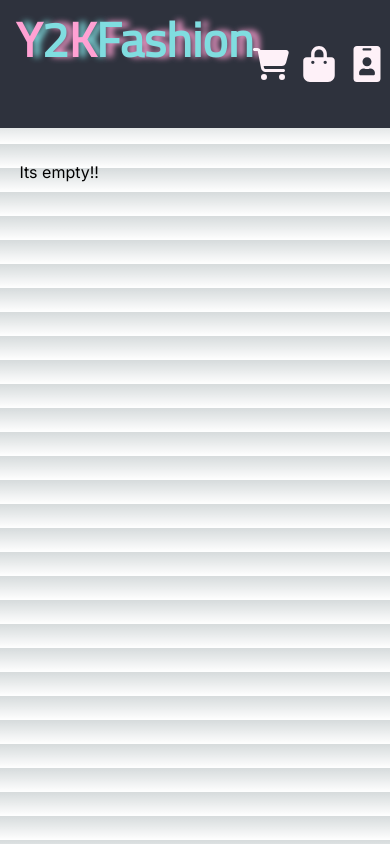
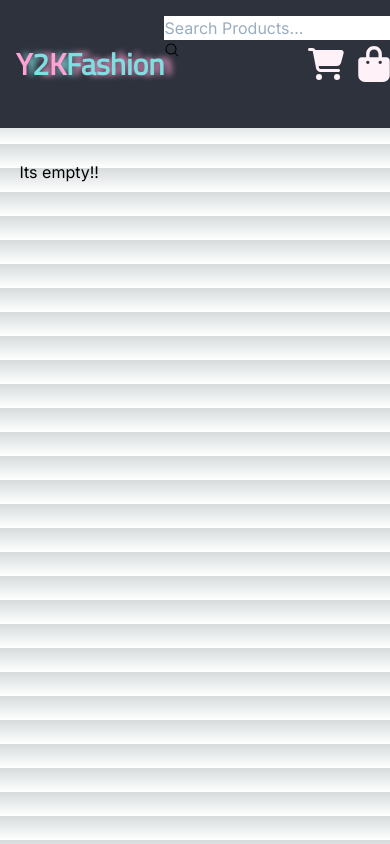
Before and after one commit to MarcosRamirezCarri/Y2KshopRemake, a Next.js app in the folder y2kclient/: page /cart in a window 390 px wide. Built offline with nearby package versions, Linux system fonts and the light colour scheme.

Commit message:
Searchbar realizada falta pulir

```diff
--- a/y2kclient/src/app/[locale]/Components/NavBar/Buttons/Buttons.tsx
+++ b/y2kclient/src/app/[locale]/Components/NavBar/Buttons/Buttons.tsx
@@ -11,36 +11,39 @@ const ButtonsNavBar = () => {
 
   return (
     <div className="gap-3 lg:gap-[5rem] flex flex-row">
-      <Link className="flex flex-col items-center justify-center"
+      <Link
+        className="flex flex-col items-center justify-center"
         onMouseLeave={() => setStateButton("none")}
         onMouseEnter={() => setStateButton("cart")}
         href={{ pathname: "/cart" }}
       >
-        <button className="flex flex-col items-center justify-center font-titilium text-4xl lg:text-5xl text-pink-50 font-normal">
+        <button className="flex flex-col items-center justify-center font-titilium text-4xl lg:text-5xl text-pink-50 font-normal transition-all duration-300 hover:scale-105">
           <FaCartShopping />
         </button>
         {stateButton === "cart" ? (
           <span className={style.scaleBottom}>Cart</span>
         ) : null}
       </Link>
-      <Link className="flex flex-col items-center justify-center"
+      <Link
+        className="flex flex-col items-center justify-center"
         onMouseEnter={() => setStateButton("product")}
         onMouseLeave={() => setStateButton("none")}
         href={{ pathname: "/products" }}
       >
-        <button className="flex flex-col font-titilium text-4xl lg:text-5xl text-pink-50 font-normal">
+        <button className="flex flex-col font-titilium text-4xl lg:text-5xl text-pink-50 font-normal transition-all duration-300 hover:scale-105">
           <FaBagShopping />
         </button>
         {stateButton === "product" ? (
           <span className={style.scaleBottom}>Buy</span>
         ) : null}
       </Link>
-      <Link className="flex flex-col items-center justify-center"
+      <Link
+        className="flex flex-col items-center justify-center"
         onMouseEnter={() => setStateButton("account")}
         onMouseLeave={() => setStateButton("none")}
         href={{ pathname: "/" }}
       >
-        <button className=" flex flex-col font-titilium text-4xl lg:text-5xl text-pink-50 font-normal">
+        <button className=" flex flex-col font-titilium text-4xl lg:text-5xl text-pink-50 font-normal transition-all duration-300 hover:scale-105">
           <FaIdBadge />
         </button>
         {stateButton === "account" ? (
--- a/y2kclient/src/app/[locale]/Components/NavBar/NavBar.tsx
+++ b/y2kclient/src/app/[locale]/Components/NavBar/NavBar.tsx
@@ -1,23 +1,32 @@
 import style from "./NavBar.module.css";
 import Link from "next/link";
 import ButtonsNavBar from "./Buttons/Buttons";
-
-
+import SearchBar from "./SearchBar/SearchBar";
 
 export default function Navbar() {
   return (
     <div className="flex flex-row w-full p-4 lg:p-10 h-32 bg-gray-950 fixed justify-between z-[100]">
-      <Link href={{ pathname: "/" }}>
+      <Link
+        className="flex flex-col items-center justify-center"
+        href={{ pathname: "/" }}
+      >
         <div className="flex flex-row">
-          <p className="font-titilium text-5xl font-bold text-pink-300 [text-shadow:_7px_0px_6px_#80dde0;] ">Y</p>
-          <p className="font-titilium text-5xl font-bold text-blue-300 [text-shadow:_7px_0px_6px_#ffa1d3;]" >2</p>
-          <p className="font-titilium text-5xl font-bold text-pink-300 [text-shadow:_7px_0px_6px_#80dde0;]">K</p>
-          <p className="font-titilium text-5xl font-bold text-blue-300 [text-shadow:_7px_0px_6px_#ffa1d3;]">Fashion</p>
-
-
+          <p className="font-titilium text-3xl lg:text-5xl font-bold text-pink-300 [text-shadow:_7px_0px_6px_#80dde0;] ">
+            Y
+          </p>
+          <p className="font-titilium text-3xl lg:text-5xl font-bold text-blue-300 [text-shadow:_7px_0px_6px_#ffa1d3;]">
+            2
+          </p>
+          <p className="font-titilium text-3xl lg:text-5xl font-bold text-pink-300 [text-shadow:_7px_0px_6px_#80dde0;]">
+            K
+          </p>
+          <p className="font-titilium text-3xl lg:text-5xl font-bold text-blue-300 [text-shadow:_7px_0px_6px_#ffa1d3;]">
+            Fashion
+          </p>
         </div>
       </Link>
-      <ButtonsNavBar/>
+      <SearchBar />
+      <ButtonsNavBar />
     </div>
   );
 }
--- a/y2kclient/src/app/[locale]/Components/NavBar/SearchBar/SearchBar.tsx
+++ b/y2kclient/src/app/[locale]/Components/NavBar/SearchBar/SearchBar.tsx
@@ -1,19 +1,62 @@
-'use client'
-import { useState } from "react";
+"use client";
+import { useState, useEffect } from "react";
+import { useAppDispatch, useAppSelector } from "@/lib/hooks/hooks";
 import { HiMagnifyingGlass } from "react-icons/hi2";
+import setSearchBar from "@/lib/actions/SearchBar/searchFunction";
 
-export default function Home() {
-    const [input, setInput] = useState<string>('')
+interface Recomended{
+   title: string
+}
+
+export default function SearchBar() {
+  const [input, setInput] = useState<string>("");
+  const [recommend, SetRecomend] = useState<Recomended[]>([])
+  const dispatch = useAppDispatch();
+  const recomendedSearch = useAppSelector(
+    (state) => state.products.sortProducts
+  );
+
+  const onHandleChange = (e: React.ChangeEvent<HTMLInputElement>) => {
+    const val = e.target.value;
+    setInput(val.toLowerCase());
+  };
+  const filteredProducts = recomendedSearch.filter((product) =>
+    product.title.toLowerCase().includes(input.toLowerCase())
+  );
+  const onSubmitSearch = (e: React.FormEvent<HTMLFormElement>) => {
+    e.preventDefault();
+    dispatch(setSearchBar(filteredProducts));
+    setInput("");
+  };
+  useEffect(() => {
+   if (input.length > 0) {
+     dispatch(setSearchBar(input))
+     SetRecomend(filteredProducts.slice(0, 3));
+   } else {
+      SetRecomend([]);
+   }
+ }, [input]);
 
   return (
     <div className="flex flex-col w-[40%] h-[80%] ">
-   <input type="text"
+      <form onSubmit={onSubmitSearch}>
+        <input
+          type="text"
           placeholder="Search Products..."
-   >
-   </input>
+          value={input}
+          onChange={onHandleChange}
+        ></input>
         <button type="submit">
-<HiMagnifyingGlass/>
+          <HiMagnifyingGlass />
         </button>
+      </form>
+      {recommend.length > 0 ?  recommend.map((a, index) =>
+      <div  key={index}>
+      <p value={a.title} onClick={onHandleChange} >{a.title}</p>
+   </div>
+      ): null
+
+      }
     </div>
   );
 }
--- a/y2kclient/src/app/detail/detailComponents/Firstiew/FirstView.module.css
+++ b/y2kclient/src/app/detail/detailComponents/Firstiew/FirstView.module.css
@@ -14,14 +14,17 @@
 @keyframes downTo{
 0%{
   opacity: 0;
+  transform: translateY(-0.6rem);
 
 }
 50%{
 opacity: 0.5;
+transform: translateY(-0.3rem);
 
 }
 100%{
   opacity: 1;
+  transform: translateY(0rem);
 }
 }
 
--- /dev/null
+++ b/y2kclient/src/lib/actions/SearchBar/searchFunction.ts
@@ -0,0 +1,12 @@
+import { setSearch } from "@/lib/slices/productsReducer";
+import { Dispatch } from "@reduxjs/toolkit";
+
+ const setSearchBar = (search: any) => async(dispatch: Dispatch) =>{
+if (Array.isArray(search) && search.length !== 0){
+    console.log('se busco a', search)
+    dispatch(setSearch(search))
+}
+console.log('no se admitio')
+}
+
+export default setSearchBar;
--- a/y2kclient/src/lib/slices/productsReducer.ts
+++ b/y2kclient/src/lib/slices/productsReducer.ts
@@ -34,6 +34,10 @@ export const productsReducer = createSlice({
       state.product = action.payload;
       state.sortProducts = action.payload
     },
+    setSearch: (state, action: PayloadAction<Product[]>) =>{
+      state.product = action.payload
+
+    },
     sortByCategory: (state, action: PayloadAction<string>) =>{
       let copyState = [...state.sortProducts]
       state.selectedCategory = action.payload;
@@ -54,6 +58,6 @@ export const productsReducer = createSlice({
     }
   },
 });
-    export const { setShirts, sortByCategory, sortBySize } = productsReducer.actions;;
+    export const { setShirts, sortByCategory, sortBySize, setSearch } = productsReducer.actions;;
 
     export default productsReducer.reducer;
```
Lines whose indentation alone changed are shown as unchanged.
